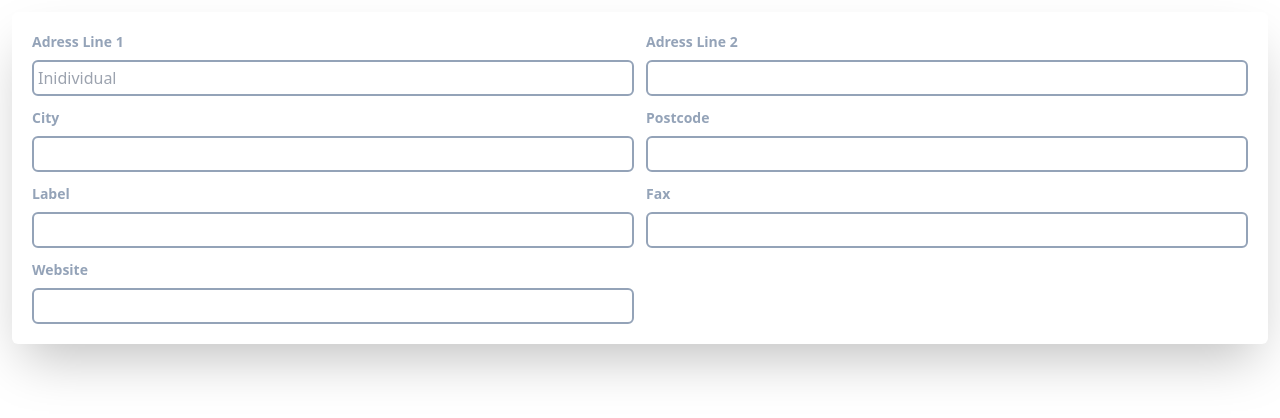
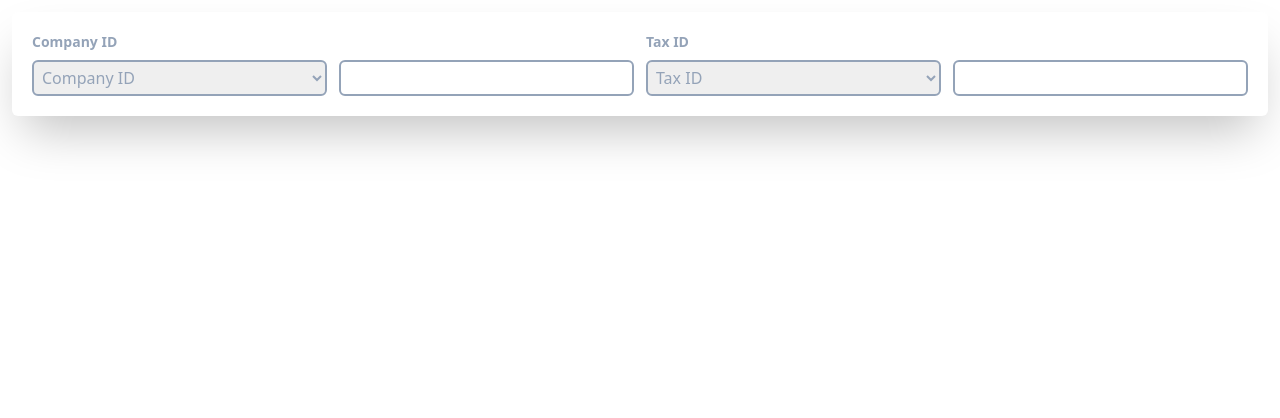
Before and after one commit to Raymond-ap/mysite, a React (Create React App) app: page / in a window 1280 px wide. Shown: the top 418 px of the page. Built offline with nearby package versions, Linux system fonts and the light colour scheme.

Commit message:
committing changes

```diff
--- a/src/App.jsx
+++ b/src/App.jsx
@@ -1,9 +1,9 @@
 import React from 'react'
-import {BasicInfo, Address} from './pages'
+import {BasicInfo, Address, LastPage} from './pages'
 
 function App() {
   return (
-   <Address/>
+   <LastPage/>
 
   )
 }
--- /dev/null
+++ b/src/pages/LastPage.jsx
@@ -0,0 +1,29 @@
+import React from "react";
+import { FormInput, FormOption } from "../components";
+
+const LastPage = () => {
+  return (
+    <form className="grid grid-cols-4 gap-3 w-3/2 m-3 p-5 shadow-2xl rounded-md bg-white">
+      <div className="mt-0">
+        <FormOption label={"Company ID"} value={"Company ID"} />
+      </div>
+      <div className="mt-5">
+        <FormInput
+            value={""}
+            onChange={(e) => {}}
+        />
+      </div>
+      <div className="mt-0">
+        <FormOption label={"Tax ID"} value={"Tax ID"} />
+      </div>
+      <div className="mt-5">
+        <FormInput
+            value={""}
+            onChange={(e) => {}}
+        />
+      </div>
+    </form>
+  );
+};
+
+export default LastPage;
--- a/src/pages/index.jsx
+++ b/src/pages/index.jsx
@@ -1,7 +1,9 @@
 import BasicInfo from "./BasicInfo";
 import Address from "./Address";
+import LastPage from "./LastPage";
 
 export {
     BasicInfo,
-    Address
+    Address,
+    LastPage
 }
```
